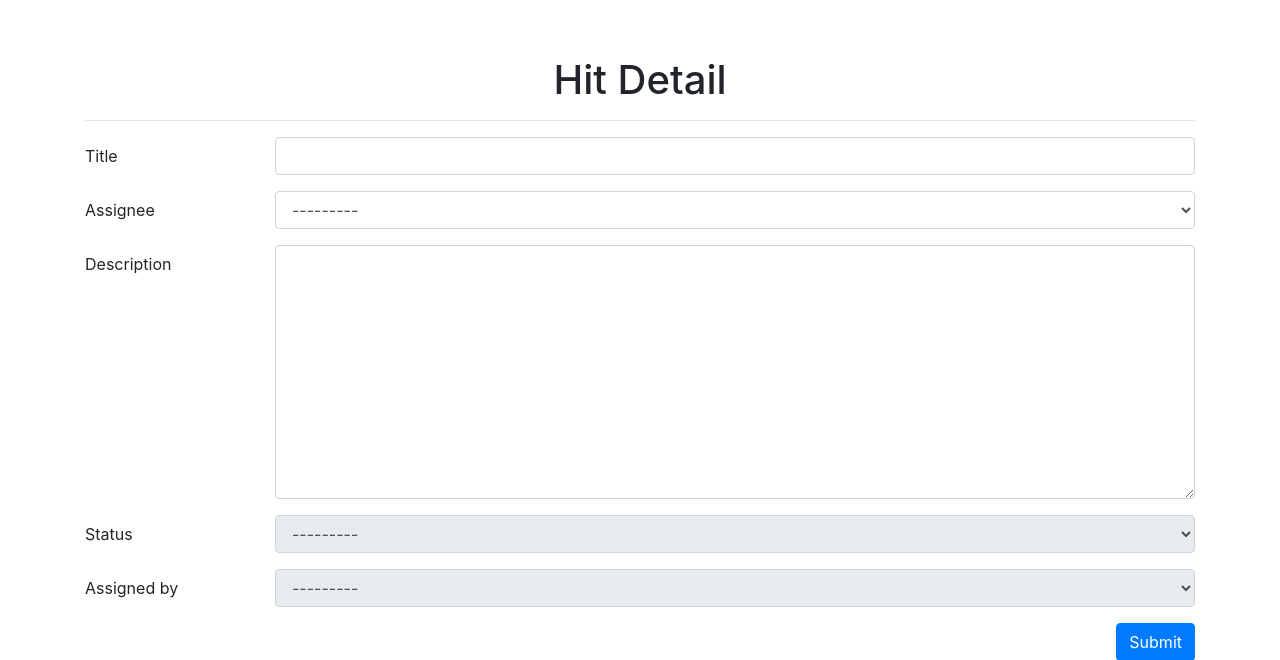
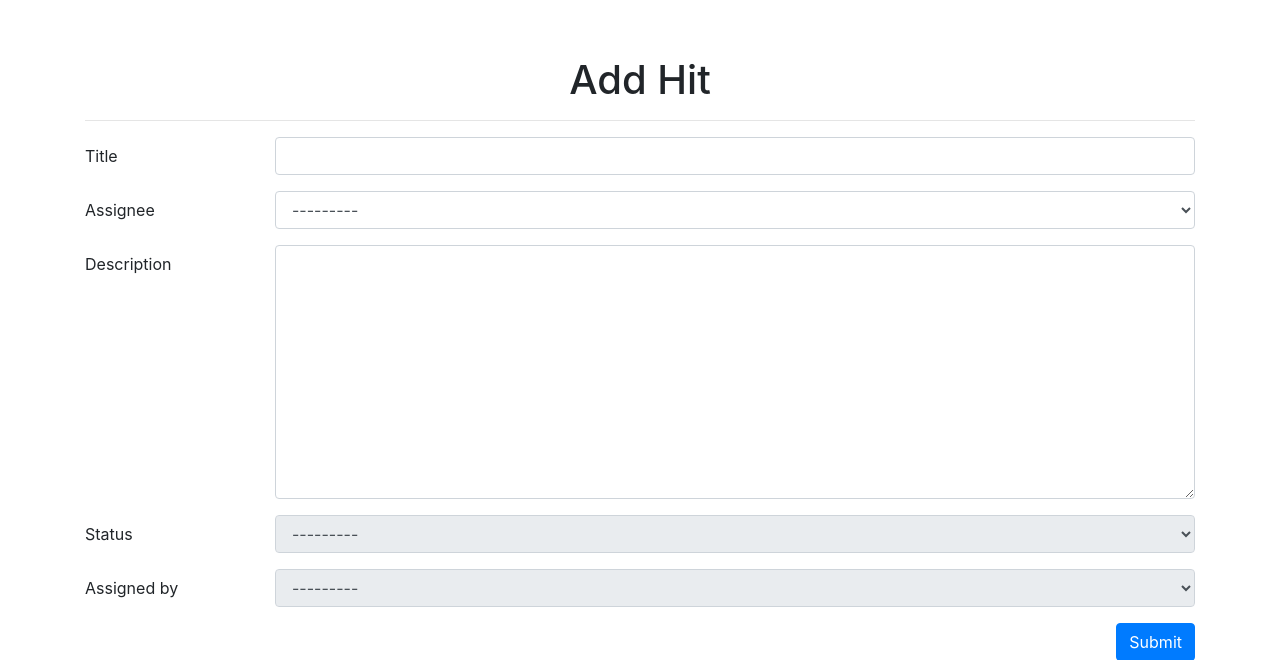
Before and after one commit to alejandroturriza/hitmen_project, a Django app: page /hit/ in a window 1280 px wide. Shown: the part 56-716 px from the top of the page. Run offline with Django 3.2, Linux system fonts and the light colour scheme; the visitor is signed in with stand-in values (Sample User, id 1); data comes from the database, SQL or seed files in the repository; parts of the project's set-up code (start-up, migrations or seed data) failed here and were passed over; some libraries are stand-ins or nearby versions.

Commit message:
change title add/edit hot

```diff
--- a/main_app/templates/hit_detail.html
+++ b/main_app/templates/hit_detail.html
@@ -1,14 +1,14 @@
 {% extends 'base_app.html' %}
 
 {% block title %}
-    hit detail {{ block.super }}
+    {{ section }} {{ block.super }}
 {% endblock %}
 
 
 {% block content_app %}
     <div class="container">
         <div style="text-align: center">
-            <h1>Hit Detail</h1>
+            <h1>{{ section }}</h1>
         </div>
         <hr>
         <form method="post">
--- a/main_app/views.py
+++ b/main_app/views.py
@@ -47,7 +47,7 @@ class HitDetail(PermissionRequiredMixin, views.View):
         form.fields['assigned_by'].disabled = True
         users = get_users_fill_select_assignee(request.user)
         form.fields['assignee'].choices = users
-        return render(request, 'hit_detail.html', context={'form': form, 'only_view': is_close_case})
+        return render(request, 'hit_detail.html', context={'form': form, 'only_view': is_close_case, 'section': 'Detail Hit'})
 
     def post(self, request, id):
         hit = get_object_or_404(Hit, pk=id)
@@ -83,7 +83,7 @@ def add_hit(request):
         form.fields['status'].disabled = True
     users = get_users_fill_select_assignee(request.user)
     form.fields['assignee'].choices = users
-    return render(request, 'hit_detail.html', context={'form': form})
+    return render(request, 'hit_detail.html', context={'form': form, 'section': 'Add Hit'})
 
 
 def get_users_fill_select_assignee(user_manager):
```
